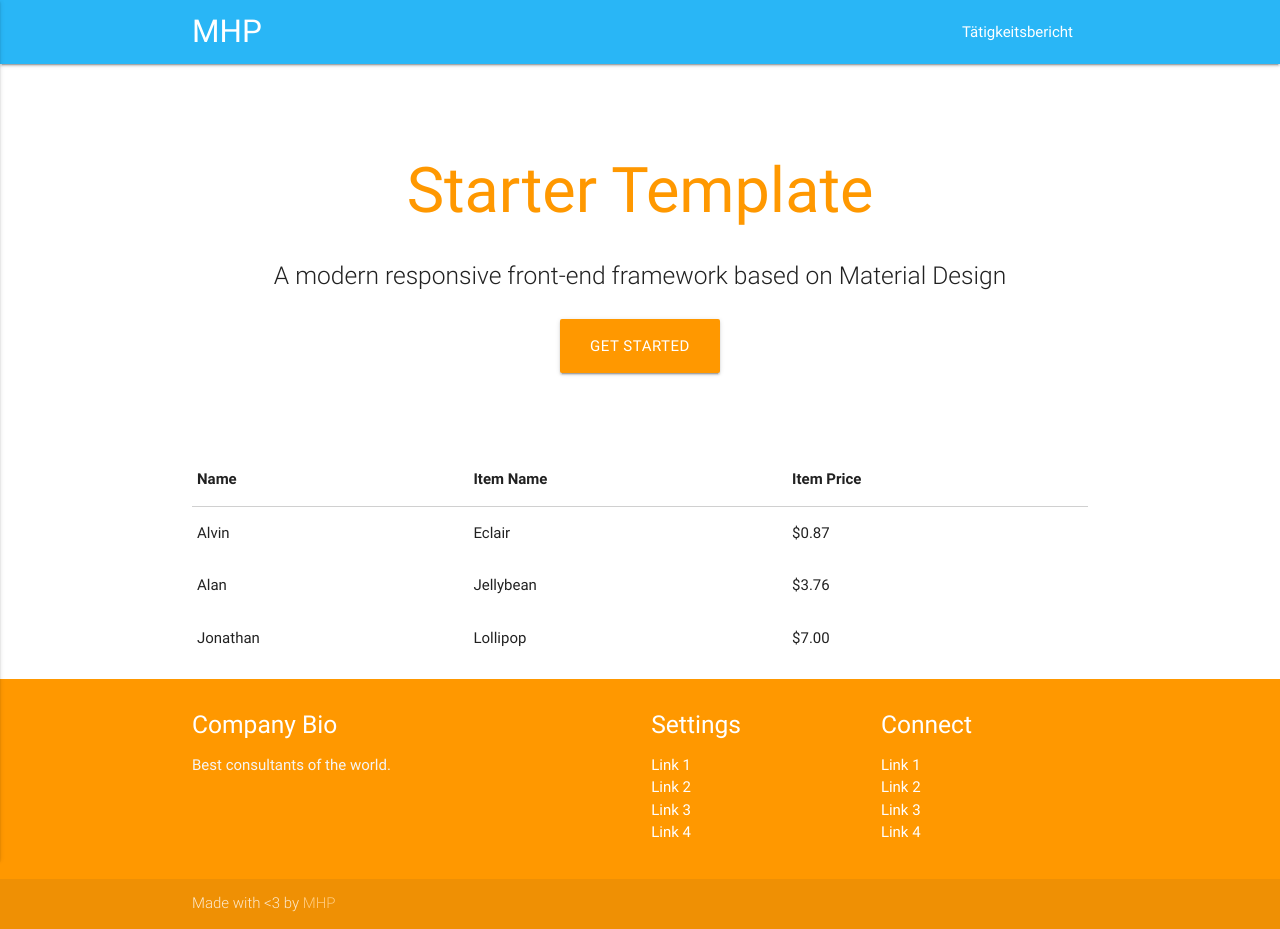
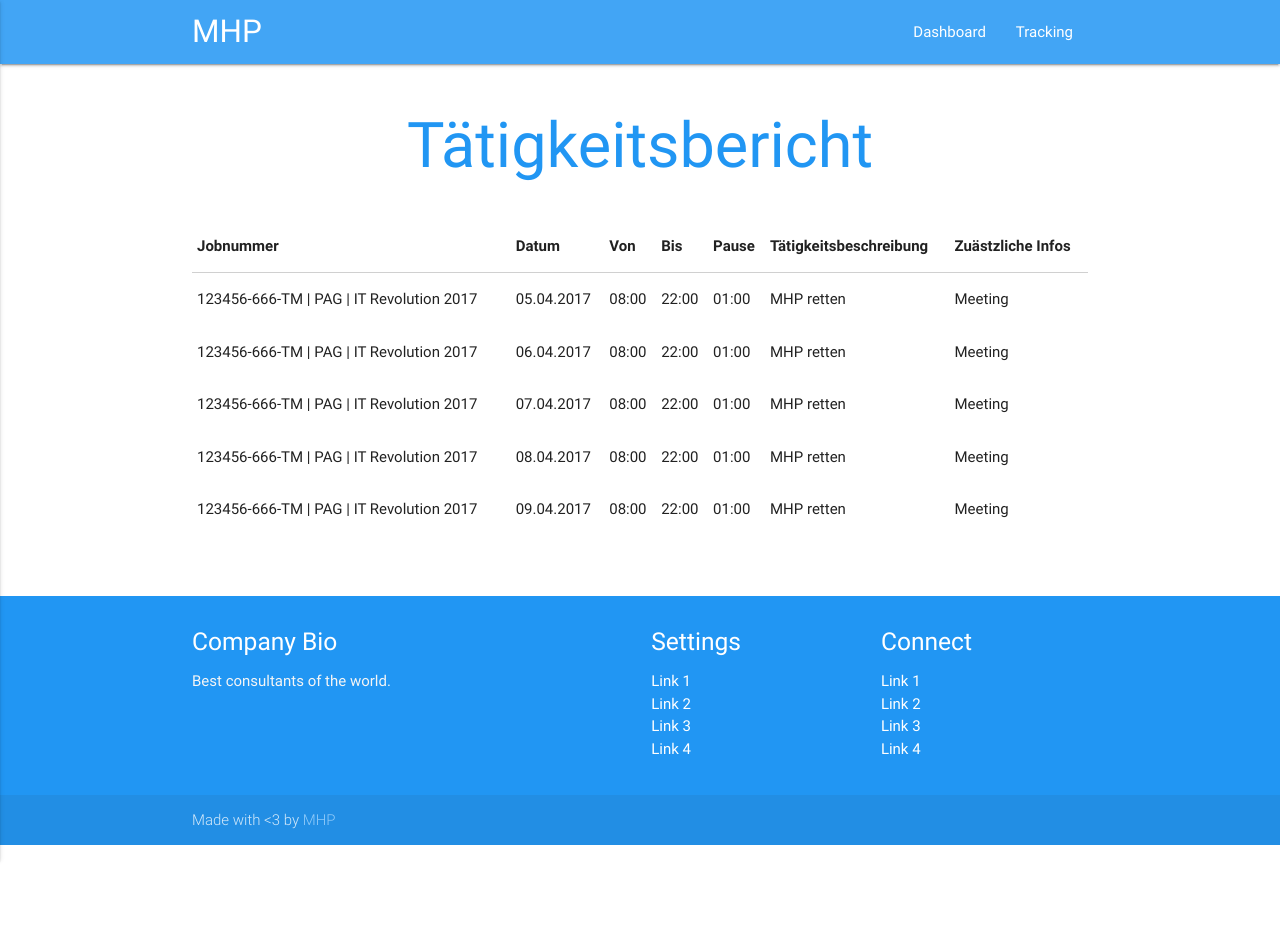
Before and after one commit to FollowJack/Cloud-Ninja, a plain HTML site: page index.html in a window 1280 px wide. After the commit the page ends 845 px from the top, so only its background shows below. Drawn offline with nearby package versions, Linux system fonts and the light colour scheme.

```diff
--- a/index.html
+++ b/index.html
@@ -11,30 +11,23 @@
   <link href="css/style.css" type="text/css" rel="stylesheet" media="screen,projection"/>
 </head>
 <body>
-  <nav class="light-blue lighten-1" role="navigation">
+  <nav class="blue lighten-1" role="navigation">
     <div class="nav-wrapper container"><a id="logo-container" href="#" class="brand-logo">MHP</a>
       <ul class="right hide-on-med-and-down">
-        <li><a href="#">Tätigkeitsbericht</a></li>
+        <li><a href="#">Dashboard</a></li>
+        <li><a href="#">Tracking</a></li>
       </ul>
 
       <ul id="nav-mobile" class="side-nav">
-        <li><a href="#">Tätigkeitsbericht</a></li>
+        <li><a href="#">Dashboard</a></li>
+        <li><a href="#">Tracking</a></li>
       </ul>
       <a href="#" data-activates="nav-mobile" class="button-collapse"><i class="material-icons">menu</i></a>
     </div>
   </nav>
   <div class="section no-pad-bot" id="index-banner">
     <div class="container">
-      <br><br>
-      <h1 class="header center orange-text">Starter Template</h1>
-      <div class="row center">
-        <h5 class="header col s12 light">A modern responsive front-end framework based on Material Design</h5>
-      </div>
-      <div class="row center">
-        <a href="http://materializecss.com/getting-started.html" id="download-button" class="btn-large waves-effect waves-light orange">Get Started</a>
-      </div>
-      <br><br>
-
+      <h1 class="header center blue-text">Tätigkeitsbericht</h1>
     </div>
   </div>
 
@@ -44,35 +37,80 @@
       <table>
         <thead>
         <tr>
-          <th data-field="id">Name</th>
-          <th data-field="name">Item Name</th>
-          <th data-field="price">Item Price</th>
+          <th data-field="id">Jobnummer</th>
+          <th data-field="date">Datum</th>
+          <th data-field="from">Von</th>
+          <th data-field="till">Bis</th>
+          <th data-field="till">Pause</th>
+          <th data-field="description">Tätigkeitsbeschreibung</th>
+          <th data-field="additional_infos">Zuästzliche Infos</th>
         </tr>
         </thead>
 
         <tbody>
         <tr>
-          <td>Alvin</td>
-          <td>Eclair</td>
-          <td>$0.87</td>
+          <td>
+            123456-666-TM | PAG | IT Revolution 2017
+          </td>
+          <td>05.04.2017</td>
+          <td>08:00</td>
+          <td>22:00</td>
+          <td>01:00</td>
+          <td>MHP retten</td>
+          <td>Meeting</td>
         </tr>
         <tr>
-          <td>Alan</td>
-          <td>Jellybean</td>
-          <td>$3.76</td>
+          <td>
+            123456-666-TM | PAG | IT Revolution 2017
+          </td>
+          <td>06.04.2017</td>
+          <td>08:00</td>
+          <td>22:00</td>
+          <td>01:00</td>
+          <td>MHP retten</td>
+          <td>Meeting</td>
         </tr>
         <tr>
-          <td>Jonathan</td>
-          <td>Lollipop</td>
-          <td>$7.00</td>
+          <td>
+            123456-666-TM | PAG | IT Revolution 2017
+          </td>
+          <td>07.04.2017</td>
+          <td>08:00</td>
+          <td>22:00</td>
+          <td>01:00</td>
+          <td>MHP retten</td>
+          <td>Meeting</td>
+        </tr>
+        <tr>
+          <td>
+            123456-666-TM | PAG | IT Revolution 2017
+          </td>
+          <td>08.04.2017</td>
+          <td>08:00</td>
+          <td>22:00</td>
+          <td>01:00</td>
+          <td>MHP retten</td>
+          <td>Meeting</td>
+        </tr>
+        <tr>
+          <td>
+            123456-666-TM | PAG | IT Revolution 2017
+          </td>
+          <td>09.04.2017</td>
+          <td>08:00</td>
+          <td>22:00</td>
+          <td>01:00</td>
+          <td>MHP retten</td>
+          <td>Meeting</td>
         </tr>
         </tbody>
       </table>
 
     </div>
   </div>
+  <br><br>
 
-  <footer class="page-footer orange">
+  <footer class="page-footer blue">
     <div class="container">
       <div class="row">
         <div class="col l6 s12">
@@ -103,7 +141,7 @@
     </div>
     <div class="footer-copyright">
       <div class="container">
-      Made with <3 by <a class="orange-text text-lighten-3" href="http://materializecss.com">MHP</a>
+      Made with <3 by <a class="blue-text text-lighten-3" href="http://materializecss.com">MHP</a>
       </div>
     </div>
   </footer>
```
